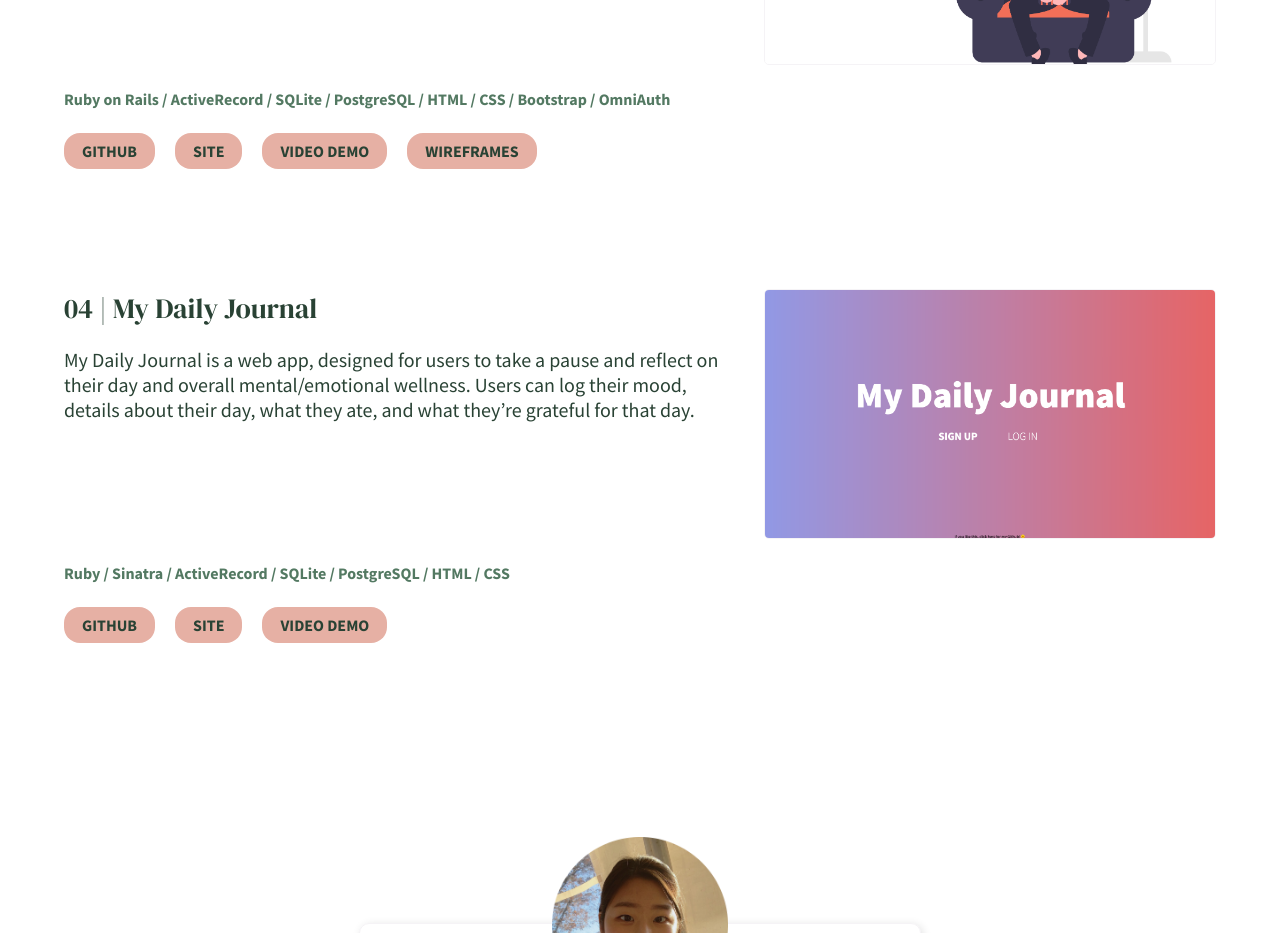
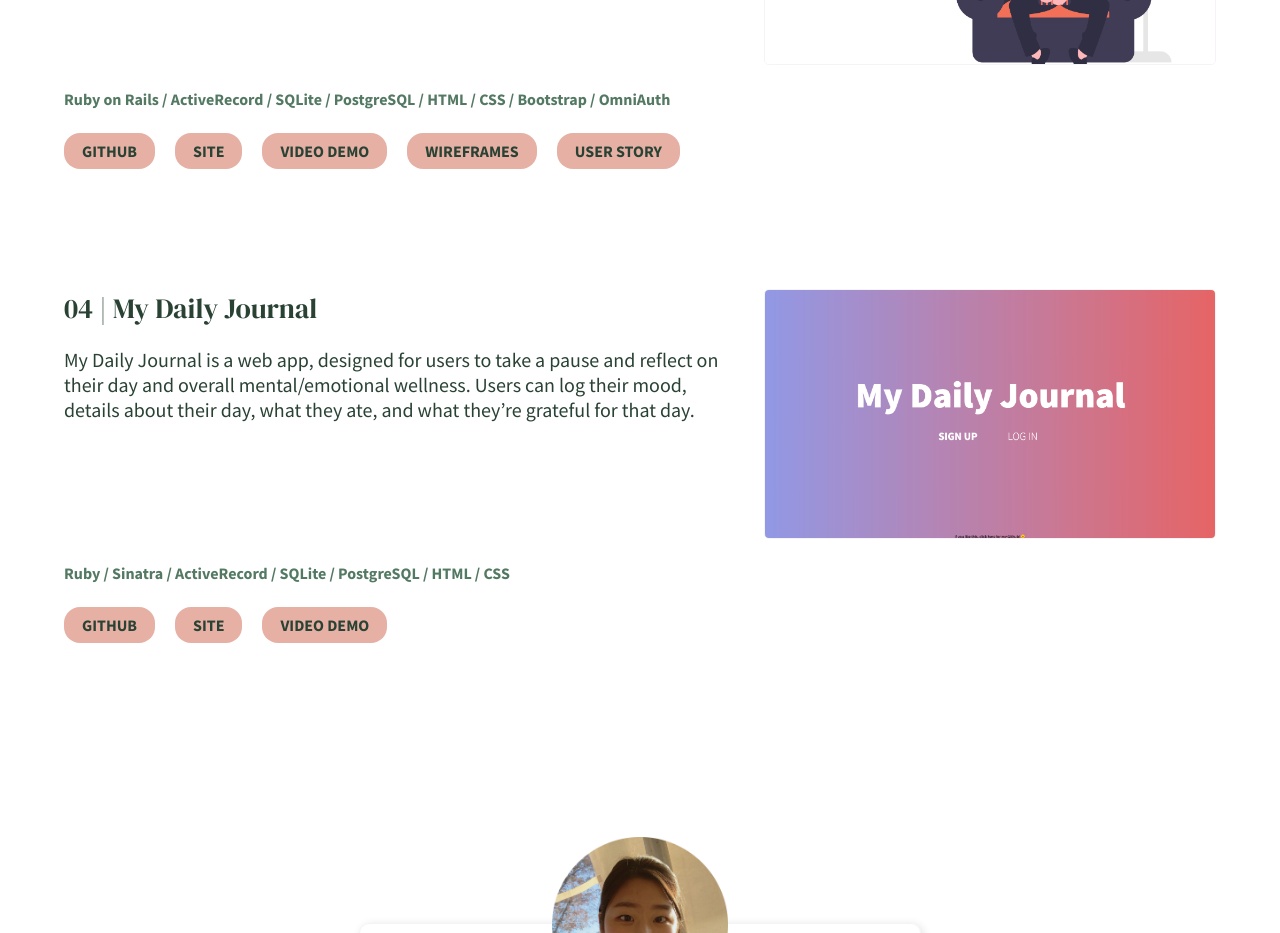
Before and after one commit to kim-jenny5/my-portfolio-site, a React (Create React App) app: page / in a window 1280 px wide. Shown: the part 2920-3853 px from the top of the page. Built offline with nearby package versions, Linux system fonts and the light colour scheme.

Commit message:
added user story image to pilim project

```diff
--- a/src/Components/06-Projects/EachProject.js
+++ b/src/Components/06-Projects/EachProject.js
@@ -10,7 +10,8 @@ export default function EachProject(props) {
 		deployedSite,
 		videoDemo,
 		img,
-		wireframes
+		wireframes,
+		userStory
 	} = props.project;
 
 	const number = props.number;
@@ -54,6 +55,11 @@ export default function EachProject(props) {
 							WIREFRAMES
 						</a>
 					) : null}
+					{userStory ? (
+						<a href={userStory} target="_blank" rel="noreferrer">
+							USER STORY
+						</a>
+					) : null}
 				</div>
 			</BtmCont>
 		</>
--- a/src/Components/06-Projects/Projects.js
+++ b/src/Components/06-Projects/Projects.js
@@ -3,6 +3,7 @@ import daily_journal from "../../media/screenshots/01_my_daily_journal.png";
 import pilim from "../../media/screenshots/02_pilim.png";
 import tableau_dambiance from "../../media/screenshots/03_tableau_dambiance.png";
 import my_travelogue from "../../media/screenshots/04_my_travelogue.png";
+import userstory from "../../media/userstory.jpeg";
 import { ProjectsCont } from "./style";
 import EachProject from "./EachProject";
 
@@ -47,7 +48,8 @@ const projects = [
 		videoDemo: "https://youtu.be/1CdiE-hHL2U",
 		img: pilim,
 		wireframes:
-			"https://www.figma.com/file/UuK0hykqZh11Na2UjSM42o/pilim?node-id=0%3A1"
+			"https://www.figma.com/file/UuK0hykqZh11Na2UjSM42o/pilim?node-id=0%3A1",
+		userStory: userstory
 	},
 	{
 		name: "My Daily Journal",
```
Also changed, not shown: src/media/userstory.jpeg (added).
